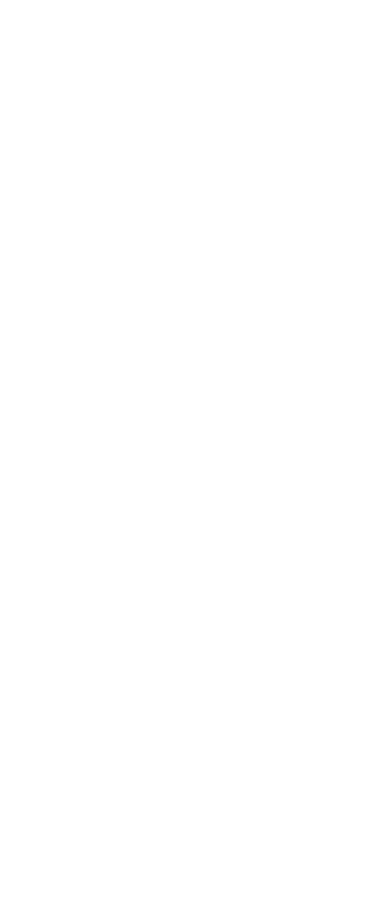
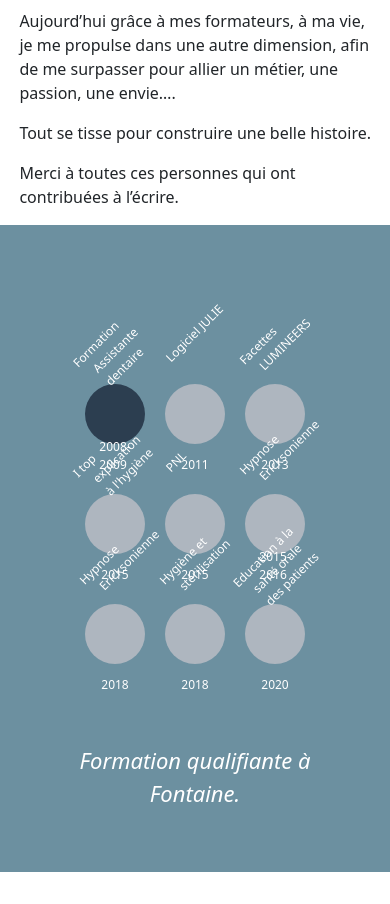
Before and after one commit to BenBBO/bab-assitante-dentaire, a Vue app: page / in a window 390 px wide. Shown: the part 5160-6064 px from the top of the page. Before the commit the page ends 4641 px from the top, so only its background shows below. Built offline with nearby package versions, Linux system fonts and the light colour scheme.

Commit message:
A propos + timeline

```diff
--- a/src/App.vue
+++ b/src/App.vue
@@ -4,6 +4,7 @@
     <Acceuil />
     <Prestation class="zone-container" />
     <Tarifs class="zone-container" />
+    <About class="zone-container" />
   </div>
 </template>
 
@@ -12,15 +13,16 @@
 import Acceuil from "@/components/Acceuil.vue";
 import Prestation from "@/components/Prestation.vue";
 import Tarifs from "@/components/Tarifs.vue";
+import About from "@/components/About.vue";
 
 export default {
-  components: { Header, Acceuil, Prestation, Tarifs },
+  components: { Header, Acceuil, Prestation, Tarifs, About },
 };
 </script>
 <style lang="scss">
 @import "~@fortawesome/fontawesome-free/css/all.css";
 
-#app{
+#app {
   position: relative;
 }
 
--- /dev/null
+++ b/src/components/About.vue
@@ -0,0 +1,120 @@
+<template>
+  <div id="about">
+    <div class="d-flex justify-content-evenly align-items-stretch container">
+      <div class="about-image">
+        <img src="@/assets/bab-face.jpg" />
+      </div>
+      <div class="about-description">
+        <p>
+          Barbara Bouillet née en 1986, véhiculée. Diplômée en tant
+          qu’Assistante Dentaire au CQFD de Fontaine en 2009.
+        </p>
+        <p>
+          Tout d’abord baignée dans l’univers des enfants, je me voyais plutôt
+          éducatrice de jeunes enfants. Je les considère comme mes muses qui
+          avec leur boule d’énergie me transportent dans leur monde aussi
+          imaginaire que réel.
+        </p>
+        <p>
+          Des personnes m’ont offert la chance de mettre cet univers entre
+          parenthèse, afin de grandir, d’évoluer, de comprendre, d’apprendre
+          pour mieux appréhender demain. Longtemps je me suis cherchée dans
+          toutes ces formations et ces conférences qui m’ont passionnées et
+          nourries de connaissance. Entre les facettes, les huiles essentielles,
+          les ATM, les troubles du comportement, les implants, l’accompagnement
+          à l’hygiène bucco-dentaire, la PNL, l’hypnose, la parodontite….
+        </p>
+        <p>
+          Aujourd’hui grâce à mes formateurs, à ma vie, je me propulse dans une
+          autre dimension, afin de me surpasser pour allier un métier, une
+          passion, une envie….
+        </p>
+        <p>Tout se tisse pour construire une belle histoire.</p>
+        <p>Merci à toutes ces personnes qui ont contribuées à l’écrire.</p>
+      </div>
+    </div>
+    <div class="timeline-container">
+      <Timeline :dates="formations" />
+    </div>
+  </div>
+</template>
+<script>
+import Timeline from "@/components/Timeline.vue";
+export default {
+  name: "About",
+  components: { Timeline },
+  data() {
+    return {
+      formations: [
+        {
+          date: "2008-2009",
+          label: "Formation Assistante dentaire",
+          description: "Formation qualifiante à Fontaine.",
+          id: 1,
+        },
+        {
+          date: "2011",
+          label: "Logiciel JULIE",
+          description:
+            "Approfondissement logiciel JULIE avec Julie à Rillieu la Pape.",
+          id: 2,
+        },
+        {
+          date: "2013",
+          label: "Facettes LUMINEERS",
+          description: "Tecalliage à Grenoble.",
+          id: 3,
+        },
+        {
+          date: "2015",
+          label: "I top explication à l'hygiène",
+          description: "Curaprox à Lyon.",
+          id: 4,
+        },
+        {
+          date: "2015",
+          label: "PNL",
+          description: "M.Giorgi à Lyon.",
+          id: 5,
+        },
+        {
+          date: "2015-2016",
+          label: "Hypnose Ericksonienne",
+          description: "Gema à Lyon.",
+          id: 6,
+        },
+        {
+          date: "2018",
+          label: "Hypnose Ericksonienne",
+          description: "Adentia à Paris.",
+          id:7
+        },
+        {
+          date: "2018",
+          label: "Hygiène et stérilisation",
+          description: "UFSBD.",
+          id:8
+        },
+        {
+          date: "2020",
+          label: "Education à la santé orale des patients",
+          description: "UFSBD.",
+          id:9
+        },
+      ],
+    };
+  },
+};
+</script>
+<style lang="scss" scoped>
+#about {
+  .about-image {
+    width: 20%;
+
+    img {
+      max-width: 100%;
+      height: auto;
+    }
+  }
+}
+</style>
--- /dev/null
+++ b/src/components/Timeline.vue
@@ -0,0 +1,322 @@
+<template>
+  <div class="flex-parent">
+    <div class="input-flex-container">
+      <template v-for="dateEntry in dates">
+        <input
+          type="radio"
+          name="timeline-dot"
+          v-model="selectedDate"
+          :value="`${dateEntry.id}`"
+          :key="`input-${dateEntry.id}`"
+          :id="`input-${dateEntry.id}`"
+        />
+        <div class="dot-info" :key="`dot-${dateEntry.id}`">
+          <label class="year" :for="`input-${dateEntry.id}`" >{{ dateEntry.date }}</label>
+          <label class="label" :for="`input-${dateEntry.id}`" >{{ dateEntry.label }}</label>
+        </div>
+      </template>
+      <div id="timeline-descriptions-wrapper">
+        {{ description }}
+      </div>
+    </div>
+  </div>
+</template>
+<script>
+export default {
+  name: "Timeline",
+  props: {
+    dates: { type: Array, required: true },
+  },
+  data() {
+    return {
+      selectedDate: null,
+    };
+  },
+  computed: {
+    description() {
+      const selectedEntry = this.dates.find((d) => d.id == this.selectedDate);
+
+      if (selectedEntry) return selectedEntry.description;
+
+      return null;
+    },
+  },
+  mounted() {
+    this.selectedDate = this.dates[0].id;
+  },
+};
+</script>
+<style lang="scss" scoped>
+$numDots: 18;
+$parentWidthBase: 0.8;
+$parentWidth: $parentWidthBase * 100vw;
+$parentMaxWidth: 1000px;
+$dotWidth: 25px;
+$active: #2c3e50;
+$inactive: #aeb6bf;
+
+.flex-parent {
+  display: flex;
+  flex-direction: column;
+  justify-content: flex-end;
+  align-items: center;
+  width: 100%;
+  min-height: 17rem;
+  background-color: #3f6e82c2;
+  color: white;
+  padding: 2em 0 ;
+}
+
+.input-flex-container {
+  display: flex;
+  justify-content: space-around;
+  align-items: center;
+  flex-wrap: wrap;
+  width: $parentWidth;
+  max-width: $parentMaxWidth;
+  position: relative;
+  z-index: 0;
+  margin-left: calc((#{$parentWidth} - #{$dotWidth}) / #{$numDots});
+}
+
+input {
+  width: $dotWidth;
+  height: $dotWidth;
+  background-color: $active;
+  position: relative;
+  border-radius: 50%;
+  display: block;
+  -moz-appearance: none;
+  -webkit-appearance: none;
+  appearance: none;
+  cursor: pointer;
+
+  &:focus {
+    outline: none;
+  }
+
+  &::before,
+  &::after {
+    content: "";
+    display: block;
+    position: absolute;
+    z-index: -1;
+    top: 50%;
+    transform: translateY(-50%);
+    background-color: $active;
+    width: $parentWidth / $numDots;
+    height: 5px;
+    max-width: $parentMaxWidth / $numDots;
+  }
+
+  &::before {
+    left: calc(#{-$parentWidth / $numDots} + #{$dotWidth / 2});
+  }
+
+  &::after {
+    right: calc(#{-$parentWidth / $numDots} + #{$dotWidth / 2});
+  }
+
+  &:checked {
+    background-color: $active;
+
+    &::before {
+      background-color: $active;
+    }
+
+    &::after {
+      background-color: $inactive;
+    }
+  }
+
+  &:checked {
+    ~ input {
+      &,
+      &::before,
+      &::after {
+        background-color: $inactive;
+      }
+    }
+
+    + .dot-info {
+      span {
+        font-size: 13px;
+        font-weight: bold;
+      }
+    }
+  }
+}
+
+.dot-info {
+  width: $dotWidth;
+  height: $dotWidth;
+  display: block;
+
+  // background-color: red
+  visibility: hidden;
+  position: relative;
+  z-index: -1;
+
+  //position each span on top of the dot immediately before it; -1px at the end is just fudging the numbers for rounding error
+  left: calc((((#{$parentWidth} - #{$dotWidth}) / #{$numDots}) * -1) - 1px);
+
+  span,label {
+    visibility: visible;
+    position: absolute;
+    font-size: 12px;
+    cursor: pointer;
+
+    &.year {
+      bottom: -30px;
+      left: 50%;
+      transform: translateX(-50%);
+    }
+
+    &.label {
+      top: -65px;
+      left: 0;
+      transform: rotateZ(-45deg);
+      width: 70px;
+      text-indent: -10px;
+    }
+  }
+}
+
+#timeline-descriptions-wrapper {
+  width: 100%;
+  margin-top: 5rem;
+  font-size: 22px;
+  font-weight: 400;
+  text-align: center;
+  font-style: italic;
+
+  p {
+    margin-top: 0;
+    display: none;
+  }
+}
+
+@media (min-width: $parentMaxWidth / $parentWidthBase) {
+  .input-flex-container {
+    margin-left: #{$parentMaxWidth / $numDots + $dotWidth / 2};
+  }
+
+  input {
+    &::before {
+      left: #{- ($parentMaxWidth / $numDots) + $dotWidth / 2};
+    }
+
+    &::after {
+      right: #{- ($parentMaxWidth / $numDots) + $dotWidth / 2};
+    }
+  }
+
+  .dot-info {
+    left: calc(
+      (((#{$parentMaxWidth} - #{$dotWidth}) / #{$numDots}) * -1) - 1px
+    );
+  }
+
+  #timeline-descriptions-wrapper {
+    margin-left: #{- ($parentMaxWidth / $numDots) + $dotWidth / 2};
+  }
+}
+
+@media (max-width: 630px) {
+  .flex-parent {
+    justify-content: initial;
+  }
+
+  .input-flex-container {
+    flex-wrap: wrap;
+    justify-content: center;
+    width: 400px;
+    height: auto;
+    margin-top: 15vh;
+    margin-left: 0;
+    padding-bottom: 30px;
+  }
+
+  input,
+  .dot-info {
+    width: 60px;
+    height: 60px;
+    margin: 0 10px 50px;
+  }
+
+  input {
+    background-color: transparent !important;
+    z-index: 1;
+
+    &::before,
+    &::after {
+      content: none;
+    }
+
+    &:checked {
+      + .dot-info {
+        background-color: $active;
+
+        span {
+          &.year {
+            font-size: 14px;
+          }
+
+          &.label {
+            font-size: 12px;
+          }
+        }
+      }
+    }
+  }
+
+  .dot-info {
+    visibility: visible;
+    border-radius: 50%;
+    z-index: 0;
+    left: 0;
+    margin-left: -70px;
+    background-color: $inactive;
+
+    span {
+      &.year {
+        top: 0;
+        left: 0;
+        transform: none;
+        width: 100%;
+        height: 100%;
+        display: flex;
+        justify-content: center;
+        align-items: center;
+        color: #ecf0f1;
+      }
+
+      &.label {
+        top: calc(100% + 5px);
+        left: 50%;
+        transform: translateX(-50%);
+        text-indent: 0;
+        text-align: center;
+      }
+    }
+  }
+
+  #timeline-descriptions-wrapper {
+    margin-top: 30px;
+    margin-left: 0;
+    text-align: center;
+  }
+}
+
+@media (max-width: 480px) {
+  .input-flex-container {
+    width: 340px;
+  }
+}
+
+@media (max-width: 400px) {
+  .input-flex-container {
+    width: 300px;
+  }
+}
+</style>
```
Also changed, not shown: src/assets/bab-face.jpg (added).
